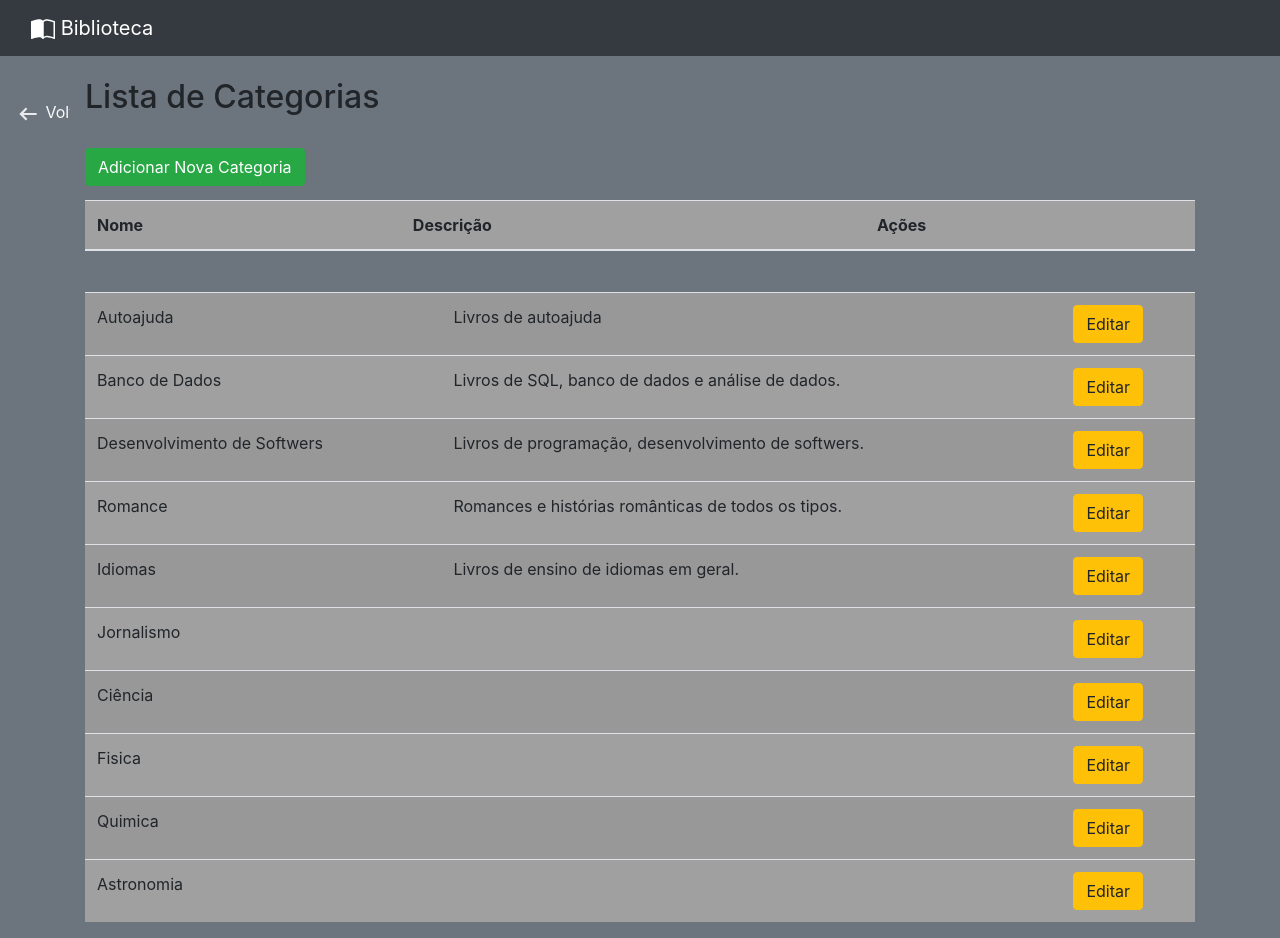
After one commit to dioneribeiro/biblioteca_projeto, a Django app: page /livro/listar_categorias/ in a window 1280 px wide. The commit adds this page. Run offline with Django 5.2, Linux system fonts and the light colour scheme; data comes from the database, SQL or seed files in the repository; both versions use the stored data as it was before the commit; lists and menus that the app fills with data are empty; some libraries are stand-ins or nearby versions.

Commit message:
Adição de novas telas e ajustes no layout de telas existentes e novas

```diff
--- a/biblioteca/urls.py
+++ b/biblioteca/urls.py
@@ -5,7 +5,7 @@ from django.shortcuts import redirect
 
 urlpatterns = [
     path('', lambda request: redirect('login')),
+    path('admin/', admin.site.urls),
     path('livro/', include('livro.urls')),
-    path('auth/', include('usuarios.urls')),
-    path('admin/', admin.site.urls)
+    path('auth/', include('usuarios.urls'))
 ]
--- /dev/null
+++ b/livro/templates/listar_categorias.html
@@ -0,0 +1,52 @@
+{% extends 'base.html' %}
+
+{% block 'conteudo' %}
+<br>
+<br>
+<br>
+<div class="container fixed-top " style="background-color: transparent; margin-top: 100px; margin-left: 0%; margin-right: 0%;">
+    <div>
+        <a href="{% url 'home' %}" class="text-light";">
+            <svg xmlns="http://www.w3.org/2000/svg" height="26px" viewBox="0 -960 960 960" width="26px" fill="#e8eaed">
+            <path d="M400-240 160-480l240-240 56 58-142 142h486v80H314l142 142-56 58Z"/>
+            </svg>
+            Voltar
+        </a>
+    </div>
+</div>
+
+<div class="container fixed-top " style="background-color: #6C757D; margin-top: 58px; height: 150px; padding-top: 20px;">
+    <h2>Lista de Categorias</h2>
+    <a href="{% url 'cadastrar_categoria' %}" class="btn btn-success mt-4">Adicionar Nova Categoria</a>
+</div>
+<div class="container fixed-top" style="background-color: #6C757D; margin-top: 200px;">
+    <table class="table table-striped">
+        <thead style="background-color: #a0a0a0;">
+            <tr>
+                <th>Nome</th>
+                <th>Descrição</th>
+                <th>Ações</th>
+            </tr>
+        </thead>
+    </table>
+</div>
+<div class="container" style="background-color: #6C757D; margin-top: 220px;">
+    <table class="table table-striped">
+        <tbody style="background-color: #a0a0a0;">
+            {% for categoria in categorias %}
+                <tr>
+                    <td>{{ categoria.nome }}</td>
+                    <td>{{ categoria.descricao }}</td>
+                    <td>
+                        <a href="{% url 'editar_categoria' categoria.id %}" class="btn btn-warning">Editar</a>
+                    </td>
+                </tr>
+            {% empty %}
+                <tr>
+                    <td colspan="3">Nenhuma categoria cadastrada.</td>
+                </tr>
+            {% endfor %}
+        </tbody>
+    </table>
+</div>
+{% endblock %}
--- a/livro/urls.py
+++ b/livro/urls.py
@@ -2,8 +2,11 @@ from django.urls import path
 from . import views
 
 urlpatterns = [
-    path('home/', views.home, name = 'home'),
-    path('ver_livro/<int:id>', views.ver_livro, name = 'ver_livro'),
+    path('home/', views.home, name='home'),
+    path('listar_categorias/', views.listar_categorias, name='listar_categorias'),
+    path('ver_livro/<int:id>/', views.ver_livro, name='ver_livro'),
     path('cadastrar_livro/', views.cadastrar_livro, name='cadastrar_livro'),
     path('editar_livro/<int:id>/', views.editar_livro, name='editar_livro'),
+    path('cadastrar_categoria/', views.cadastrar_categoria, name='cadastrar_categoria'),
+    path('editar_categoria/<int:id>/', views.editar_categoria, name='editar_categoria'),
 ]
--- a/livro/views.py
+++ b/livro/views.py
@@ -1,15 +1,13 @@
-from django.shortcuts import redirect, render
+from django.shortcuts import render, get_object_or_404, redirect
 from django.http import HttpResponse
 from usuarios.models import Usuario
 from .models import Livros, Categoria
-from django.shortcuts import get_object_or_404
 from django.db.models import Q
-
 
 def home(request):
     if request.session.get('usuario'):
-        usuario = Usuario.objects.get(id = request.session['usuario'])
-        livros = Livros.objects.filter(usuario = usuario)
+        usuario = Usuario.objects.get(id=request.session['usuario'])
+        livros = Livros.objects.filter(usuario=usuario)
 
         query = request.GET.get('query')
         if query:
@@ -26,7 +24,7 @@ def home(request):
 
 def ver_livro(request, id):
     if request.session.get('usuario'):
-        livro = Livros.objects.get(id = id)
+        livro = Livros.objects.get(id=id)
         if request.session.get('usuario') == livro.usuario.id:
             return render(request, 'ver_livro.html', {'livro': livro})
         else:
@@ -36,12 +34,14 @@ def ver_livro(request, id):
 def cadastrar_livro(request):
     if request.session.get('usuario'):
         if request.method == 'POST':
+            img_capa = request.POST.get('img_capa')
             nome = request.POST.get('nome')
             autor = request.POST.get('autor')
-            sinopse = request.POST.get('sinopse', 'Sem informacao')
+            co_autor = request.POST.get('co_autor', 'Nenhum')
+            sinopse = request.POST.get('sinopse', 'Nenhum')
             categoria = request.POST.get('categoria')
             usuario = Usuario.objects.get(id=request.session['usuario'])
-            livro = Livros(nome=nome, autor=autor, usuario=usuario, categoria_id=categoria, sinopse=sinopse)
+            livro = Livros(img_capa=img_capa, nome=nome, autor=autor, co_autor=co_autor, usuario=usuario, categoria_id=categoria, sinopse=sinopse)
             livro.save()
             return redirect('home')
         categorias = Categoria.objects.all()
@@ -69,3 +69,38 @@ def editar_livro(request, id):
         return render(request, 'editar_livro.html', {'livro': livro, 'categorias': categorias})
     else:
         return HttpResponse('Você não tem permissão para editar este livro')
+
+
+def forms(request):
+    return render(request, 'form_template.html')
+
+
+def listar_categorias(request):
+    categorias = Categoria.objects.all()
+    if not categorias:
+        print("Nenhuma categoria encontrada")
+    return render(request, 'listar_categorias.html', {'categorias': categorias})
+
+
+def cadastrar_categoria(request):
+    if request.method == 'POST':
+        nome = request.POST.get('nome')
+        descricao = request.POST.get('descricao')
+
+        nova_categoria = Categoria(nome=nome, descricao=descricao)
+        nova_categoria.save()
+        return redirect('listar_categorias')
+
+    return render(request, 'cadastrar_categoria.html')
+
+
+def editar_categoria(request, id):
+    categoria = get_object_or_404(Categoria, id=id)
+
+    if request.method == 'POST':
+        categoria.nome = request.POST.get('nome')
+        categoria.descricao = request.POST.get('descricao')
+        categoria.save()
+        return redirect('listar_categorias')
+
+    return render(request, 'cadastrar_categoria.html', {'categoria': categoria})
--- a/templates/base.html
+++ b/templates/base.html
@@ -11,35 +11,34 @@
 
     <title>{% block 'titulo' %} {% endblock %}</title>
 
-    <style>
-      @media (max-width: 578px) {
-        #search-field {
-          width: 200px;
-        }
-      }
-    </style>
+  </head class="mt-5">
+  <body class="color bg-secondary">
 
-  </head>
-  <body class="color bg-secondary">
     <nav class="navbar navbar-dark bg-dark fixed-top">
-      <a class="navbar-brand font-weight-bold" href="{% url 'home' %}">
+
+      <div class="container-fluid">
+        <a class="navbar-brand mr-5" href="#">
           <svg xmlns="http://www.w3.org/2000/svg" width="24" height="24" fill="currentColor" class="bi bi-book-half" viewBox="0 0 16 16">
             <path d="M8.5 2.687c.654-.689 1.782-.886 3.112-.752 1.234.124 2.503.523 3.388.893v9.923c-.918-.35-2.107-.692-3.287-.81-1.094-.111-2.278-.039-3.213.492zM8 1.783C7.015.936 5.587.81 4.287.94c-1.514.153-3.042.672-3.994 1.105A.5.5 0 0 0 0 2.5v11a.5.5 0 0 0 .707.455c.882-.4 2.303-.881 3.68-1.02 1.409-.142 2.59.087 3.223.877a.5.5 0 0 0 .78 0c.633-.79 1.814-1.019 3.222-.877 1.378.139 2.8.62 3.681 1.02A.5.5 0 0 0 16 13.5v-11a.5.5 0 0 0-.293-.455c-.952-.433-2.48-.952-3.994-1.105C10.413.809 8.985.936 8 1.783"/>
           </svg>
-        Biblioteca
-      </a>
+        Biblioteca</a>
+
         {% if user_authenticated %}
-      <form method="GET" action="{% url 'home' %}" class="form-inline my-2 my-lg-0">
-        <input class="form-control mr-sm-2" type="search" placeholder="Buscar por nome, autor ou categoria" aria-label="Search" name="query">
-        <button class="btn btn-outline-secondary my-2 my-sm-0" type="submit">Buscar</button>
+          <form method="GET" action="{% url 'home' %}" class="d-flex" role="search">
+            <input class="form-control me-2 mr-2" type="search" placeholder="Buscar por nome, autor ou categoria" aria-label="Search">
+            <button class="btn btn-outline-secondary mr-5" type="submit">Buscar</button>
           </form>
 
+          <a href="{% url 'cadastrar_livro' %}" class="nav-link btn btn-outline-primary btn-sm ml-4 mr-3" aria-current="page" href="#">Cadastrar Livro</a>
+          <a href="{% url 'listar_categorias' %}" class="nav-link btn btn-outline-success btn-sm" href="#">Categorias</a>
+
           <div class="ml-auto d-flex align-items-center">
-        <p class="navbar-brand mb-0 text-light">{{ request.session.username }}</p>
-
-        <a href="{% url 'sair' %}" class="navbar-brand mb-0 btn btn-secondary text-light">Sair</a>
+            <p class="navbar-brand mb-0 text-light">{{ request.session.username}}</p>
+            <a href="{% url 'sair' %}" class="navbar-brand mb-0 btn btn-outline-secondary text-light">Sair</a>
           </div>
         {% endif %}
+      </div>
+
     </nav>
 
     {% block 'conteudo' %} {% endblock %}
@@ -47,5 +46,6 @@
     <script src="https://code.jquery.com/jquery-3.3.1.slim.min.js"></script>
     <script src="https://cdnjs.cloudflare.com/ajax/libs/popper.js/1.14.3/umd/popper.min.js"></script>
     <script src="https://stackpath.bootstrapcdn.com/bootstrap/4.1.3/js/bootstrap.min.js"></script>
+
   </body>
 </html>
```
Also changed, not shown: biblioteca/settings.py (+37 -8 lines), livro/forms.py (added, +7 -0 lines), livro/templates/cadastrar_categoria.html (added, +33 -0 lines), livro/templates/cadastrar_livro.html (+23 -3 lines), livro/templates/editar_categoria.html (added, +37 -0 lines), livro/templates/editar_livro.html (+11 -6 lines), livro/templates/home.html (+20 -13 lines), livro/templates/ver_livro.html (+14 -10 lines), usuarios/views.py (+4 -5 lines), db.sqlite3 (deleted), livro/migrations/0014_alter_categoria_descricao.py (added), static/images/book.png (added). Lines whose indentation alone changed are shown as unchanged.
